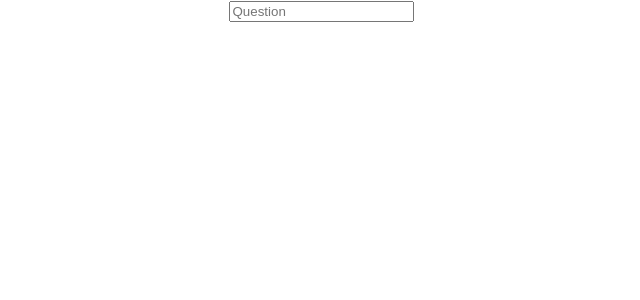
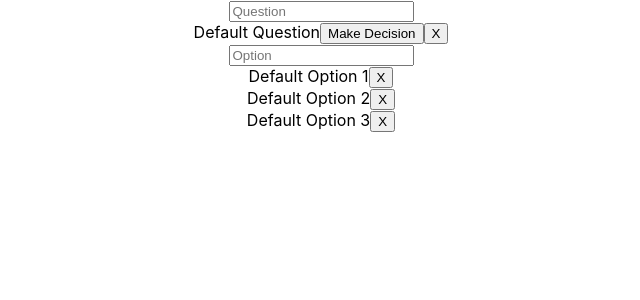
Before and after one commit to jwabbitt/decision-maker-react, a React (Create React App) app: page / in a window 1280 px wide. Shown: the top 300 px of the page, without its empty margins (319-959 px from the left). Built offline with nearby package versions, Linux system fonts and the light colour scheme.

Commit message:
Added way for options to be read from App state.

```diff
--- a/src/App.js
+++ b/src/App.js
@@ -7,7 +7,7 @@ class App extends Component {
   constructor() {
     super()
     this.state = {
-      questions: [],
+      questions: [{key:1, title: 'Default Question', options: [{key: 2, title: 'Default Option 1', questionId: 1},{key: 3, title: 'Default Option 2', questionId: 1},{key: 4, title: 'Default Option 3', questionId: 1}]}],
       currentQuestion: {key:0, title:'', options: []}
     }
   }
--- a/src/Components/Question.js
+++ b/src/Components/Question.js
@@ -3,10 +3,10 @@ import AddOption from './AddOption'
 import DisplayOption from './DisplayOption'
 
 class Question extends Component {
-    constructor() {
-        super()
+    constructor(props) {
+        super(props)
         this.state = {
-            options: [],
+            options: props.options || [],
             currentOption: { key: 0, title: '', questionId: 0 }
         }
     }
@@ -15,7 +15,6 @@ class Question extends Component {
         const {name, value, id} = e.target
         const questionId = parseInt(id)
         const itemKey = Date.now()
-        console.log("handleInput in Options... ", e.target)
         this.setState({
           [name]: {key: itemKey, title: value, questionId: questionId }
         })
@@ -32,6 +31,7 @@ class Question extends Component {
           options: options,
           currentOption: {key: 0, title: '', questionId: 0}
         })
+        //this.props.onCreateNewOption(option)
       }
     }
 
@@ -73,6 +73,7 @@ class Question extends Component {
                 <DisplayOption
                     questionKey={this.props.questionKey}
                     optionList={this.state.options}
+                    optionPropList={this.props.options}
                     deleteOption={this.deleteOption}
 
                 />
```
